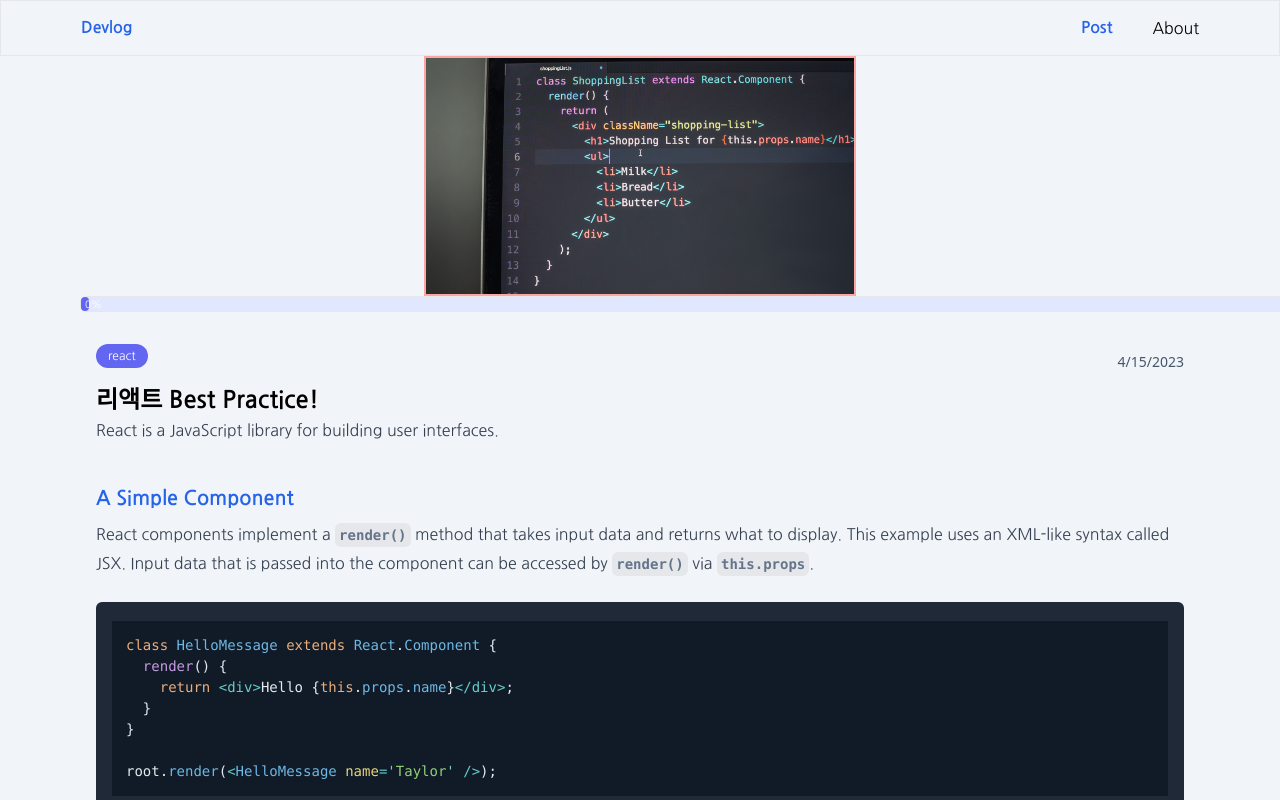
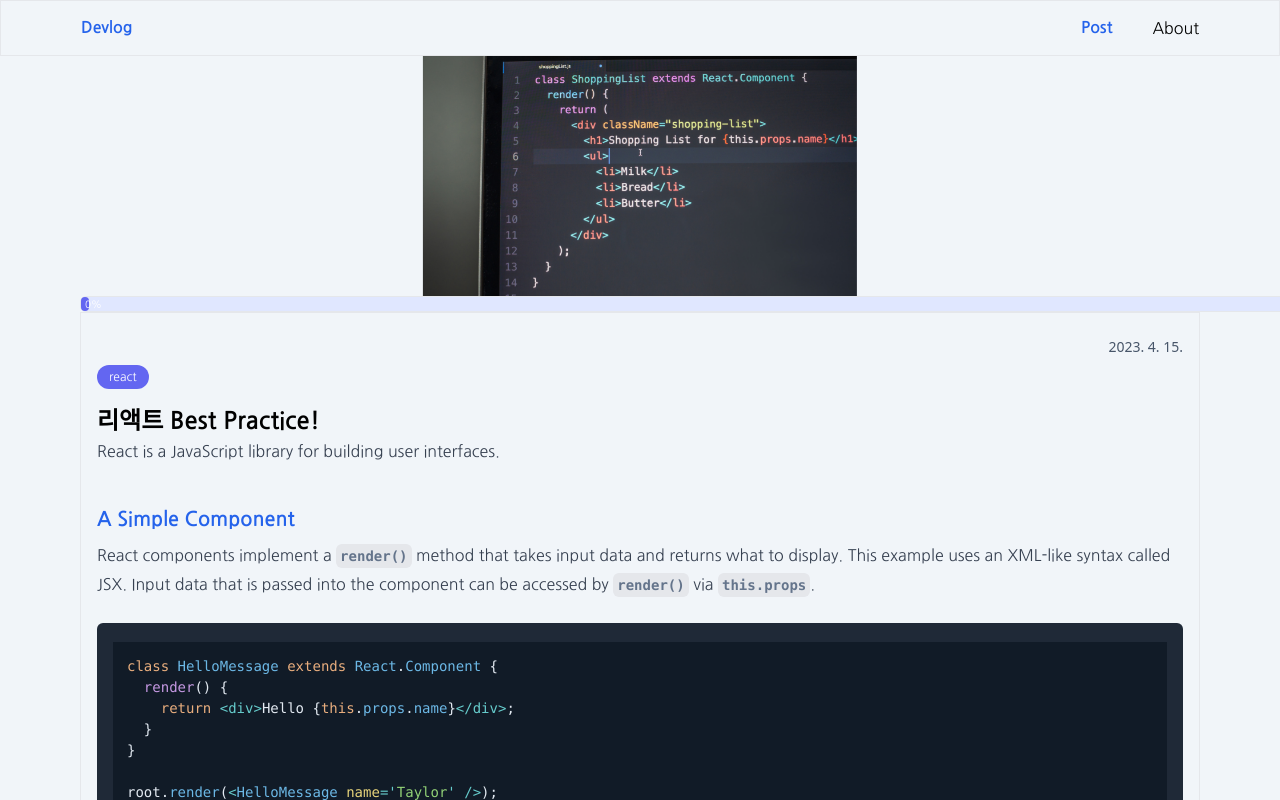
Before and after one commit to talentforest/Jellie-Blog, a Next.js app: page /posts/best-react-practices in a window 1280 px wide. Shown: the top 800 px of the page. Built offline with nearby package versions, Linux system fonts and the light colour scheme.

Commit message:
UI: change post slug page layout
delete border

```diff
--- a/app/posts/[slug]/page.tsx
+++ b/app/posts/[slug]/page.tsx
@@ -4,6 +4,7 @@ import PostContents from '@/components/posts/post-contents';
 import ScrollToTopBtn from '@/components/common/scroll-to-top-btn';
 import TableOfContents from '@/components/posts/toc';
 import { getPost } from '@/service/posts';
+import ProgressBar from '@/components/posts/progress-bar';
 
 interface Props {
   params: {
@@ -24,8 +25,9 @@ export default async function PostDetailPage({ params: { slug } }: Props) {
           width={500}
           height={500}
           priority
-          className='fixed -z-10 w-full border-2 border-red-300 h-60 object-cover md:w-auto self-center md:h-60'
+          className='sticky top-14 -z-10 w-full h-60 object-cover md:w-auto self-center md:h-60'
         />
+        <ProgressBar />
         <PostContents contents={{ title, date, category, content }} />
       </article>
       <section className='px-4 pt-14 pb-4 flex flex-col space-y-3 text-lg bg-slate-100'>
--- a/components/posts/post-contents.tsx
+++ b/components/posts/post-contents.tsx
@@ -1,5 +1,4 @@
 import MarkdownViewer from './markdown-viewer';
-import ProgressBar from './progress-bar';
 
 interface Props {
   contents: {
@@ -14,14 +13,13 @@ export default function PostContents({
   contents: { category, title, date, content },
 }: Props) {
   return (
-    <section className='relative px-4 pb-6 mt-60 bg-slate-100'>
-      <ProgressBar />
-      <h6 className='py-1 px-3 mb-4 mt-8 rounded-full bg-indigo-500 text-white text-xs w-fit'>
+    <section className='relative px-4 py-6 border bg-slate-100 flex flex-col'>
+      <span className='block font-sans text-slate-600 text-sm self-end mb-2'>
+        {new Date(date).toLocaleDateString('ko')}
+      </span>
+      <h6 className='py-1 px-3 mb-4 rounded-full bg-indigo-500 text-white text-xs w-fit'>
         {category}
       </h6>
-      <span className='font-sans absolute top-14 right-4 text-slate-600 text-sm'>
-        {new Date(date).toLocaleDateString()}
-      </span>
       <h1 className='text-2xl font-bold'>{title}</h1>
       <MarkdownViewer content={content} />
     </section>
--- a/components/posts/progress-bar.tsx
+++ b/components/posts/progress-bar.tsx
@@ -21,7 +21,7 @@ export default function ProgressBar() {
   }, [handleScroll]);
 
   return (
-    <div className='sticky top-14 border h-4 -mx-4 rounded-md z-10 w-screen bg-indigo-100'>
+    <div className='sticky top-14 border h-4 rounded-md z-10 w-screen bg-indigo-100'>
       <div
         style={{ width: width + '%' }}
         className='h-full rounded-md px-1 bg-indigo-500 text-[10px] text-white'
```
